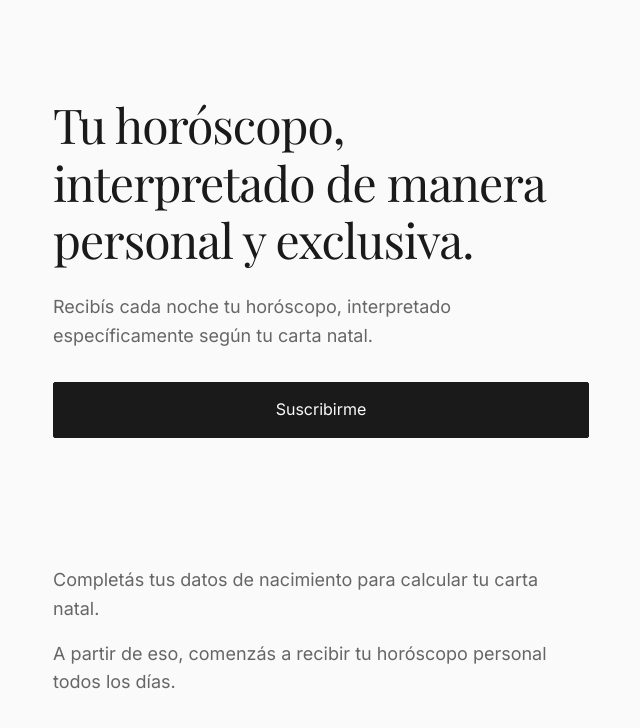
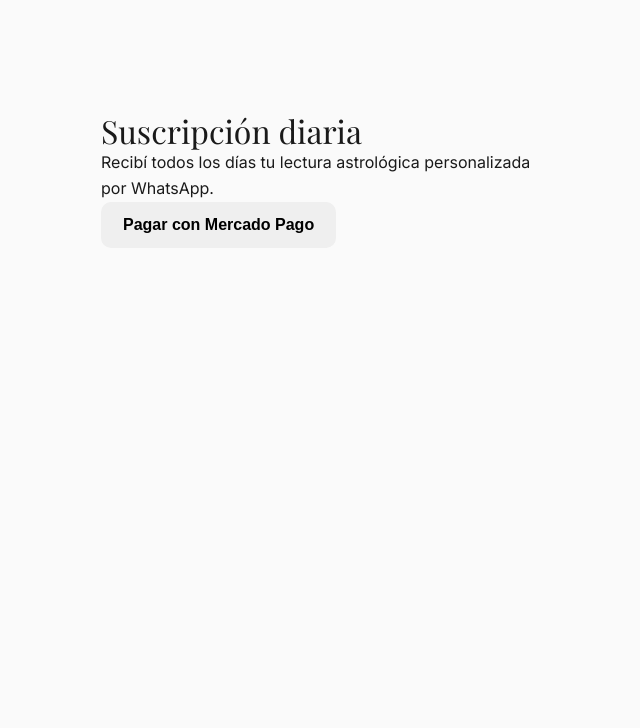
Before and after one commit to nbrandoni11/astro-app, a Next.js app: page / in a window 1280 px wide. Shown: the top 728 px of the page, without its empty margins (319-959 px from the left). Built offline with nearby package versions, Linux system fonts and the light colour scheme; a web font is replaced by a local one.

Commit message:
add mercadopago checkout button

```diff
--- a/src/app/page.tsx
+++ b/src/app/page.tsx
@@ -1,30 +1,70 @@
-import Link from 'next/link';
-import { Button } from '@/components/ui/Button';
-import styles from './page.module.css';
+"use client";
 
-export default function LandingPage() {
+import { useState } from "react";
+
+export default function SuscripcionPage() {
+  const [loading, setLoading] = useState(false);
+  const [error, setError] = useState("");
+
+  async function handleCheckout() {
+    try {
+      setLoading(true);
+      setError("");
+
+      const res = await fetch("/api/mp-create-checkout", {
+        method: "POST",
+        headers: {
+          "Content-Type": "application/json",
+        },
+        body: JSON.stringify({
+          userId: "4affe580-890f-4e91-8b4b-ec1eb061e1df",
+          email: "nbrandoni.exe@gmail.com",
+        }),
+      });
+
+      const data = await res.json();
+
+      if (!data.ok) {
+        setError(data.error || "Error creando checkout");
+        setLoading(false);
+        return;
+      }
+
+      window.location.href = data.init_point;
+    } catch (err: any) {
+      setError(err?.message || "Error inesperado");
+      setLoading(false);
+    }
+  }
+
   return (
-    <div className={styles.container}>
-      <section className={styles.hero}>
-        <h1 className="heading-xl">
-          Tu horóscopo, interpretado de manera personal y exclusiva.
-        </h1>
-        <p className="text-body mb-8">
-          Recibís cada noche tu horóscopo, interpretado específicamente según tu carta natal.
+    <main style={{ padding: "48px", maxWidth: "720px", margin: "0 auto" }}>
+      <h1>Suscripción diaria</h1>
+
+      <p>
+        Recibí todos los días tu lectura astrológica personalizada por WhatsApp.
+      </p>
+
+      <button
+        onClick={handleCheckout}
+        disabled={loading}
+        style={{
+          padding: "14px 22px",
+          borderRadius: "10px",
+          border: "none",
+          cursor: loading ? "not-allowed" : "pointer",
+          fontSize: "16px",
+          fontWeight: 600,
+        }}
+      >
+        {loading ? "Abriendo Mercado Pago..." : "Pagar con Mercado Pago"}
+      </button>
+
+      {error && (
+        <p style={{ color: "red", marginTop: "16px" }}>
+          {error}
         </p>
-        <div className={styles.ctaWrapper}>
-          <Button href="/suscripcion" variant="primary" fullWidth>Suscribirme</Button>
-        </div>
-      </section>
-
-      <section>
-        <p className="text-body mb-4">
-          Completás tus datos de nacimiento para calcular tu carta natal.
-        </p>
-        <p className="text-body">
-          A partir de eso, comenzás a recibir tu horóscopo personal todos los días.
-        </p>
-      </section>
-    </div>
+      )}
+    </main>
   );
 }
```
